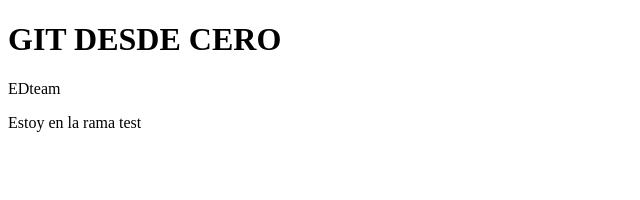
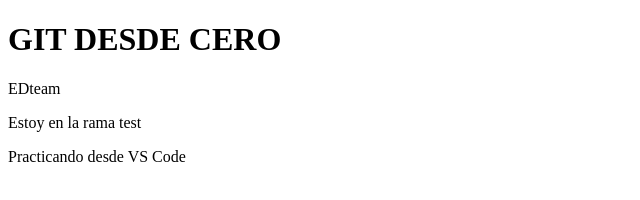
Before and after one commit to Aldoihm/practicando-git, a plain HTML site: page index.html in a window 1280 px wide. Shown: the whole page, without its empty margins (0-640 px from the left). Drawn offline with Linux system fonts and the light colour scheme.

Commit message:
Primer commit desde VS Code

```diff
--- a/index.html
+++ b/index.html
@@ -3,8 +3,7 @@
 <head>
     <meta charset="UTF-8">
     <meta http-equiv="X-UA-Compatible" content="IE=edge">
-    <meta name="viewport" content="width=device-width, initial-scale=1.0">
-    <title>Practicando con git</title>
+    <title>Practicando con GIT desde VScode</title>
 </head>
 <body>
     <h1>GIT DESDE CERO</h1>
@@ -12,5 +11,10 @@
     <section>
         <p>Estoy en la rama test</p>
     </section>
+    <div>
+        <p>
+            Practicando desde VS Code
+        </p>
+    </div>
 </body>
 </html>
```
Also changed, not shown: 1 other file.
